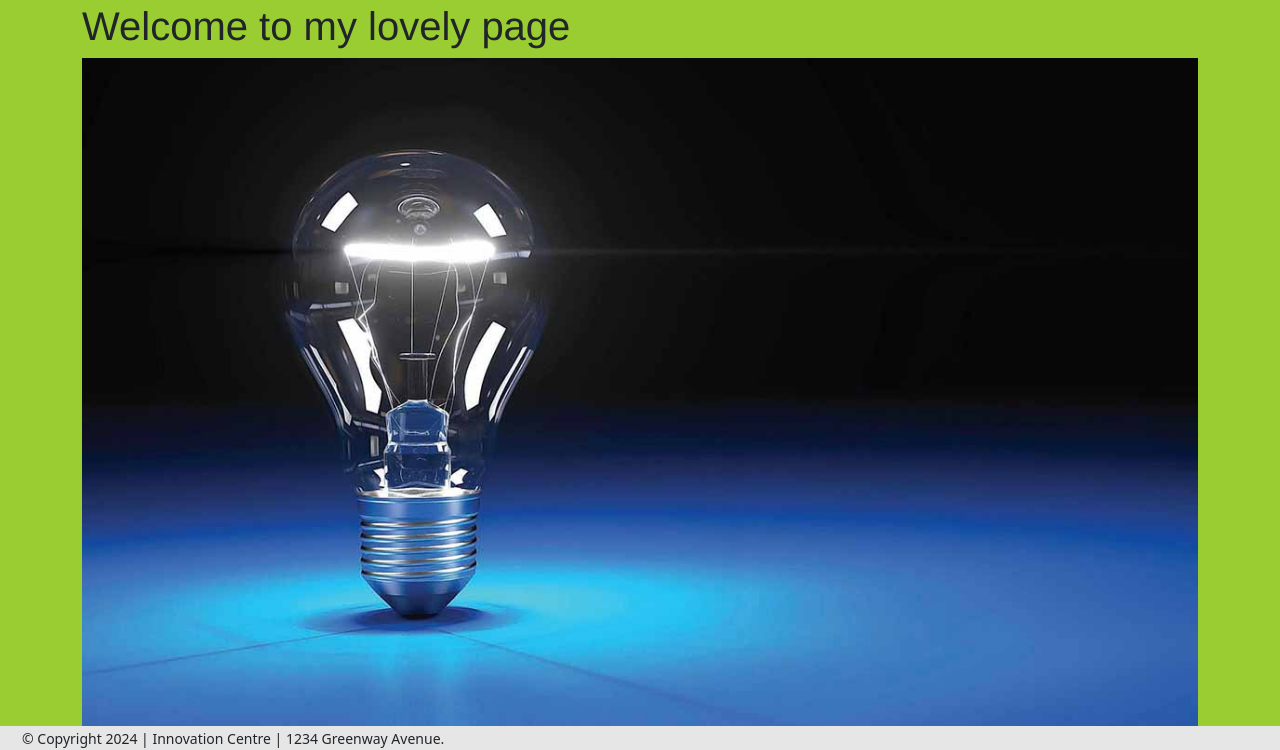
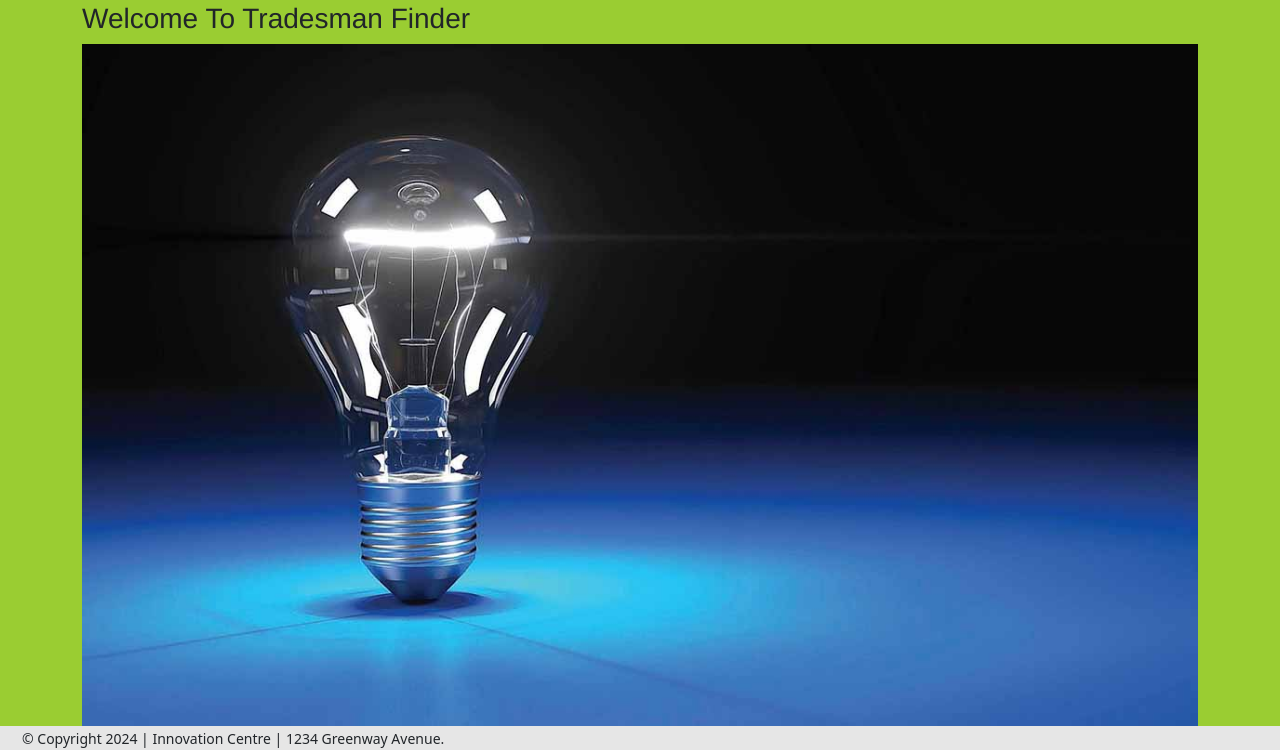
Before and after one commit to asaleem029/tradesman, a PHP site: page / in a window 1280 px wide. Shown: the part 50-800 px from the top of the page. Run offline with PHP 8.4, Linux system fonts and the light colour scheme.

Commit message:
change welcome message

```diff
--- a/index.php
+++ b/index.php
@@ -1,7 +1,12 @@
 <?php include 'header.php'; ?>
 
 <div class="container">
-    <h1>Welcome to my lovely page</h1>
+
+    <?php if (isset($_SESSION['user']) && !empty($_SESSION['user'])) { ?>
+        <h3>Welcome <b><?= strtoupper($_SESSION['user']['name']) ?></b> To Tradesman Finder</h3>
+    <?php } else { ?>
+        <h3>Welcome To Tradesman Finder</h3>
+    <?php } ?>
     <img src="img/innovation.jpg" />
 </div>
 
```
